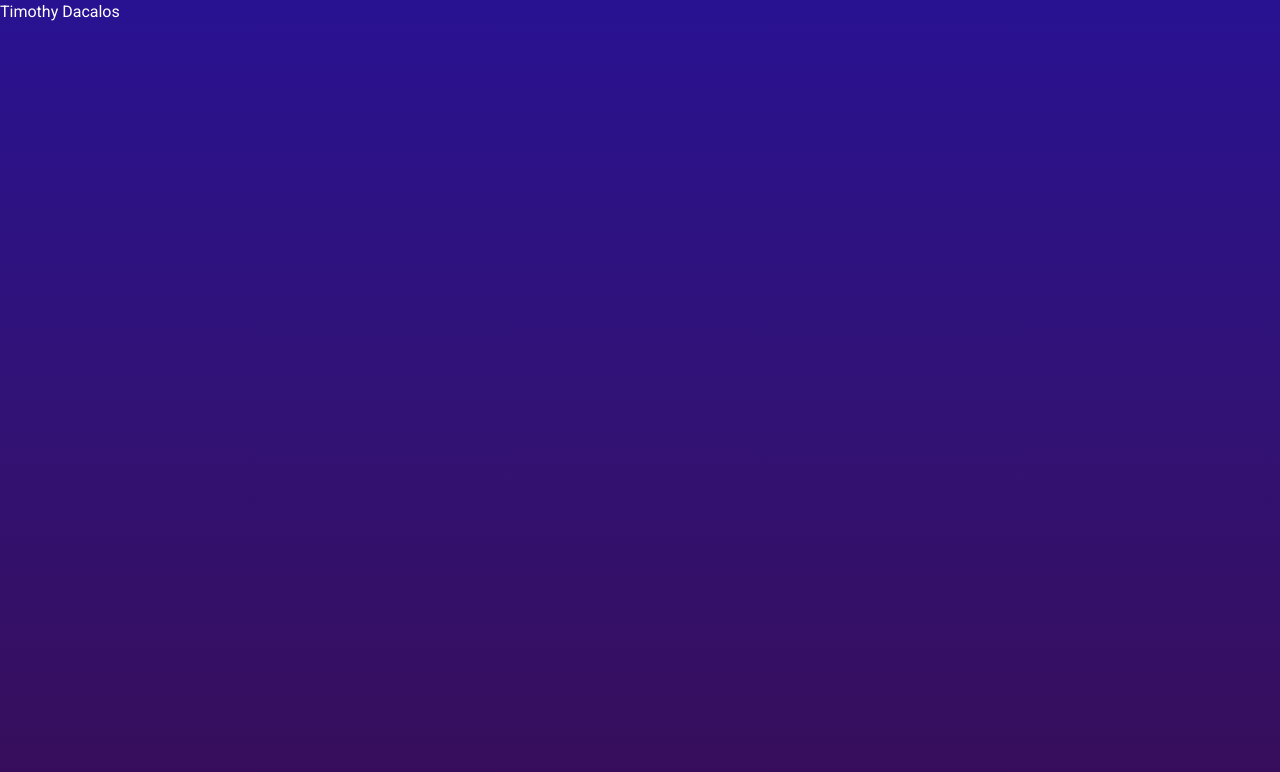
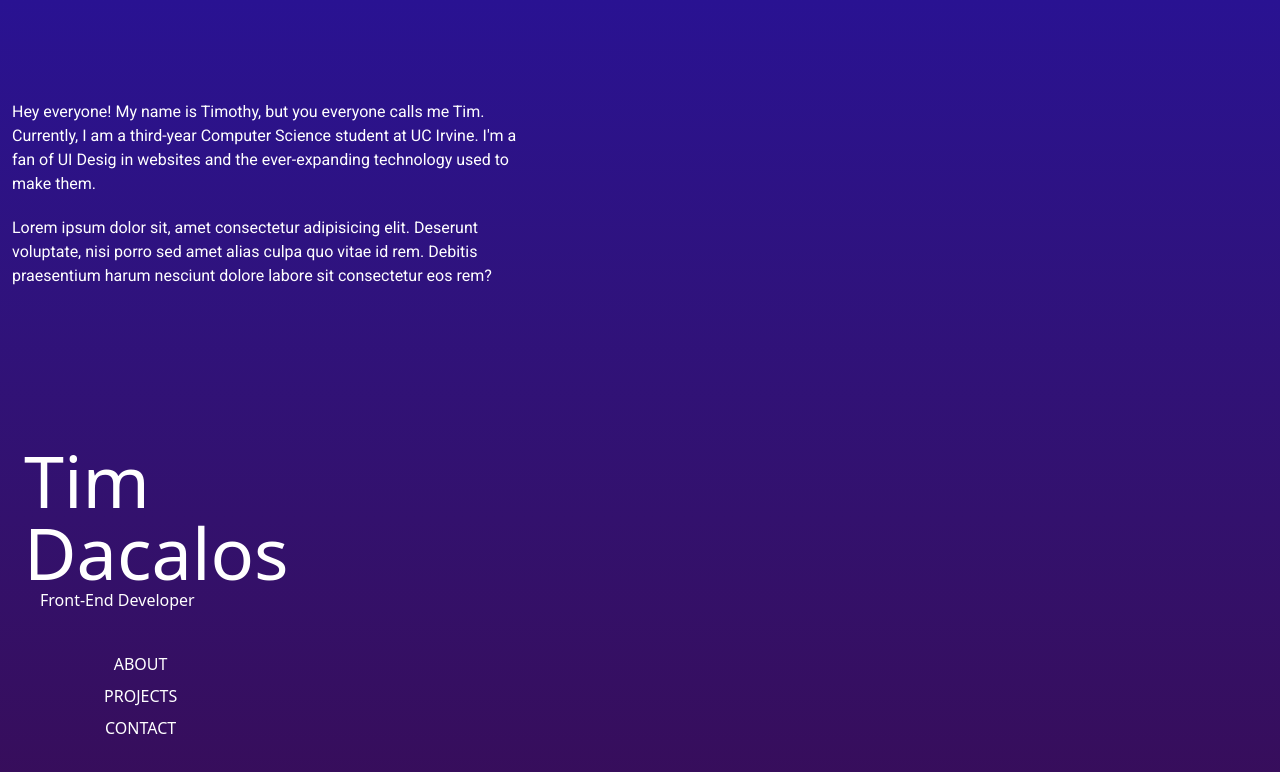
Before and after one commit to lordtimzki/portfolio-v2, a React (Vite) app: page / in a window 1280 px wide. Shown: the top 772 px of the page. Built offline with nearby package versions, Linux system fonts and the light colour scheme.

Commit message:
about section

```diff
--- a/src/App.css
+++ b/src/App.css
@@ -6,6 +6,13 @@
   --color-purp2: #370d5a;
   --font-roboto: "Roboto", sans-serif;
 }
+
 body {
   @apply overflow-hidden;
 }
+
+@layer base {
+  html {
+    @apply bg-gradient-to-b from-purp1 to-purp2;
+  }
+}
--- a/src/App.tsx
+++ b/src/App.tsx
@@ -1,10 +1,14 @@
 import "./App.css";
-import Corner from "./components/Corner";
+import Content from "./components/Content/Content";
+import Menu from "./components/Menu/Menu";
 
 function App() {
   return (
     <div className="bg-gradient-to-b from-purp1 to-purp2 min-h-screen">
-      <Corner></Corner>
+      <Menu></Menu>
+      <div className="font-roboto container flex items-center justify-center max-w-2xs left-3  text-white sm:max-w-lg fixed sm:right-25 sm:top-25">
+        <Content></Content>
+      </div>
     </div>
   );
 }
--- /dev/null
+++ b/src/components/Content/About.tsx
@@ -0,0 +1,19 @@
+const About = () => {
+  return (
+    <>
+      <p>
+        Hey everyone! My name is Timothy, but you everyone calls me Tim.
+        Currently, I am a third-year Computer Science student at UC Irvine. I'm
+        a fan of UI Desig in websites and the ever-expanding technology used to
+        make them.
+      </p>
+      <p>
+        Lorem ipsum dolor sit, amet consectetur adipisicing elit. Deserunt
+        voluptate, nisi porro sed amet alias culpa quo vitae id rem. Debitis
+        praesentium harum nesciunt dolore labore sit consectetur eos rem?
+      </p>
+    </>
+  );
+};
+
+export default About;
--- /dev/null
+++ b/src/components/Content/Content.tsx
@@ -0,0 +1,11 @@
+import About from "./About";
+
+const Content = () => {
+  return (
+    <div className="sm:space-y-5 space-y-5">
+      <About></About>
+    </div>
+  );
+};
+
+export default Content;
--- a/src/components/Corner.tsx
+++ /dev/null
@@ -1,9 +0,0 @@
-const Corner = () => {
-  return (
-    <div className="text-white">
-      <h1 className="font-roboto font-thin">Timothy Dacalos</h1>
-    </div>
-  );
-};
-
-export default Corner;
--- /dev/null
+++ b/src/components/Menu/Menu.tsx
@@ -0,0 +1,15 @@
+import Options from "./Options";
+
+const Menu = () => {
+  return (
+    <div className="container text-white pl-6 pr-6 fixed bottom-15 font-Roboto max-w-md">
+      <h1 className="font-thin text-7xl select-none">Tim Dacalos</h1>
+      <p className=" font-thin pt-2 text-center sm:pl-4 sm:text-left sm:pt-0 select-none">
+        Front-End Developer
+      </p>
+      <Options></Options>
+    </div>
+  );
+};
+
+export default Menu;
--- /dev/null
+++ b/src/components/Menu/Options.tsx
@@ -0,0 +1,13 @@
+const Options = () => {
+  return (
+    <div className="flex justify-center sm:justify-normal">
+      <ul className="flex flex-row items-center pt-5 space-x-5 sm:pl-20 sm:pt-10 sm:flex-col sm:space-y-2 sm:space-x-0">
+        <li>ABOUT</li>
+        <li>PROJECTS</li>
+        <li>CONTACT</li>
+      </ul>
+    </div>
+  );
+};
+
+export default Options;
```
